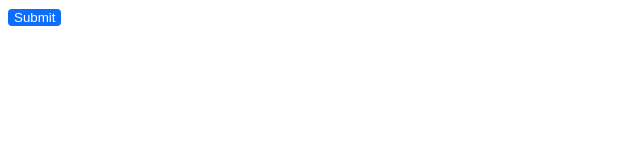
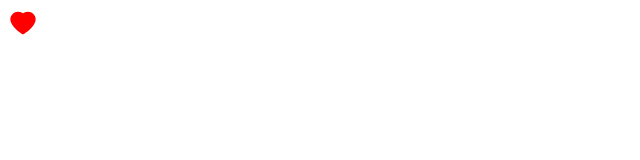
Before and after one commit to JassBrar92/react-app, a React (Vite) app: page / in a window 1280 px wide. Shown: the top 160 px of the page, without its empty margins (0-640 px from the left). Built offline with nearby package versions, Linux system fonts and the light colour scheme.

Commit message:
Building a like component

```diff
--- a/src/App.tsx
+++ b/src/App.tsx
@@ -3,9 +3,11 @@ import Alert from "./components/Alert";
 import Button from "./components/Button/Button";
 import ListGroup from "./components/ListGroup";
 import { BsCalendar2DayFill } from "react-icons/bs";
+import Like from "./components/Like";
 //import  './App.css';
 function App(){
-  return <Button onClick={()=>{}}>Submit</Button>
+  return <Like onClick={()=>console.log('clicked')}/>
+  //return <Button onClick={()=>{}}>Submit</Button>
   /*const [alertVisible,setAlertVisibility]=useState(false);
   return(
   <div>
--- /dev/null
+++ b/src/components/Like.tsx
@@ -0,0 +1,23 @@
+import { useState } from "react";
+import { AiFillHeart } from "react-icons/ai";
+import { AiOutlineHeart } from "react-icons/ai";
+
+interface Props{
+   onClick:()=>void;
+}
+
+const Like = ({onClick}:Props) => {
+  const [status,setStatus]=useState(false);
+  const toggle=()=>{
+    setStatus(!status)
+    onClick();
+  }
+  if(!status){
+    return (
+      <AiFillHeart color="red" size={30} onClick={toggle}/>
+    )
+  }
+  return <AiOutlineHeart size={30} onClick={toggle}/>
+}
+
+export default Like
```
